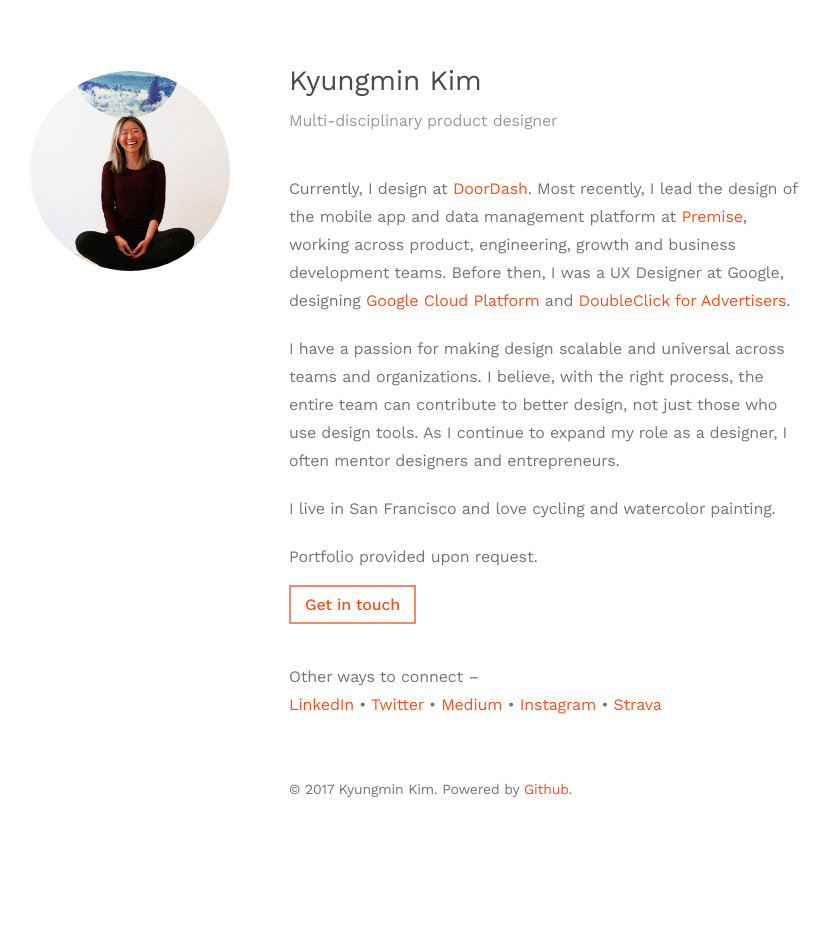
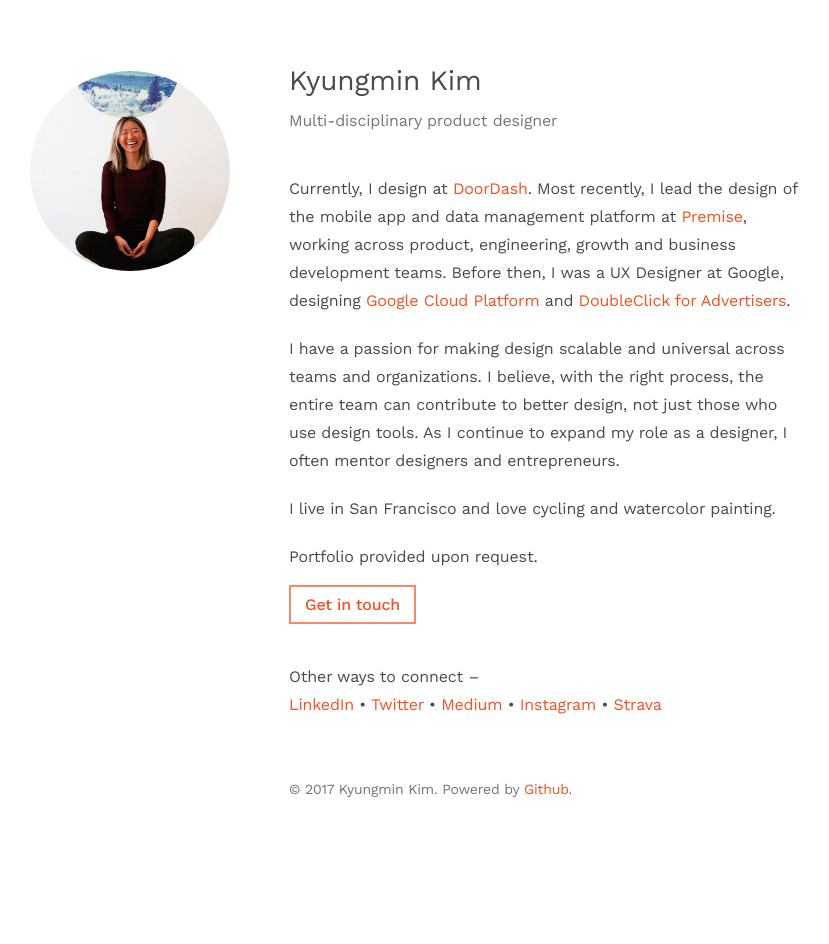
Before and after one commit to kyungmin/kyungmin.github.io, a Jekyll site: the page built from index.md, in a window 1280 px wide. Shown: the whole page, without its empty margins (92-921 px from the left). Built offline with Jekyll 4.4.1, drawn with Linux system fonts in a browser that asks for light colours.

Commit message:
Use darker grey

```diff
--- a/public/css/minima/_base.scss
+++ b/public/css/minima/_base.scss
@@ -15,7 +15,7 @@ dl, dd, ol, ul, figure {
  */
 body {
   font: $base-font-weight #{$base-font-size}/#{$base-line-height} $base-font-family;
-  color: $grey;
+  color: $dark-grey;
   background-color: $background-color;
   -webkit-text-size-adjust: 100%;
   -webkit-font-feature-settings: "kern" 1;
@@ -55,11 +55,11 @@ p {
   line-height: 28px;
 
   &:first-of-type {
-    color: $medium-grey;
+    color: $grey;
     margin-bottom: 40px;
   }
   &:last-of-type {
-    color: $grey;
+    color: $dark-grey;
   }
 }
 
```
